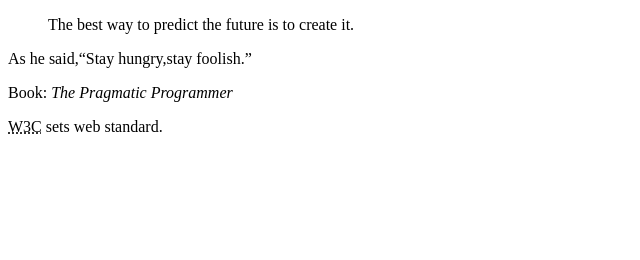
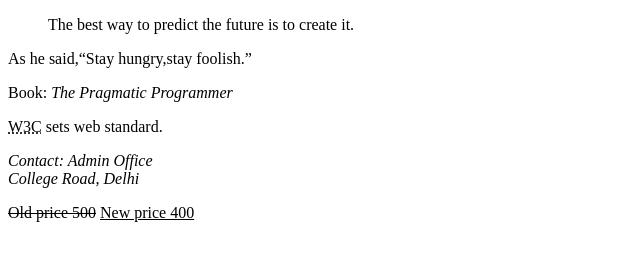
Before and after one commit to vikhyatdilwania15/WDW_0344, a plain HTML site: page WDW Assignments/ASSIGNMENT-9/index.html in a window 1280 px wide. Shown: the whole page, without its empty margins (0-640 px from the left). Drawn offline with Linux system fonts and the light colour scheme.

Commit message:
ASSIGNMENT-9 Completed

```diff
--- a/WDW Assignments/ASSIGNMENT-9/index.html
+++ b/WDW Assignments/ASSIGNMENT-9/index.html
@@ -10,6 +10,7 @@
     <p>As he said,<q>Stay hungry,stay foolish.</q></p>
     <p>Book: <cite>The Pragmatic Programmer</cite></p>
     <p><abbr title="World Wide Web Consortium">W3C</abbr> sets web standard.</p>
-
+     <address>Contact: Admin Office<br>College Road, Delhi</address>
+    <p><del>Old price 500</del> <ins>New price 400</ins></p>
 </body>
 </html>
```
